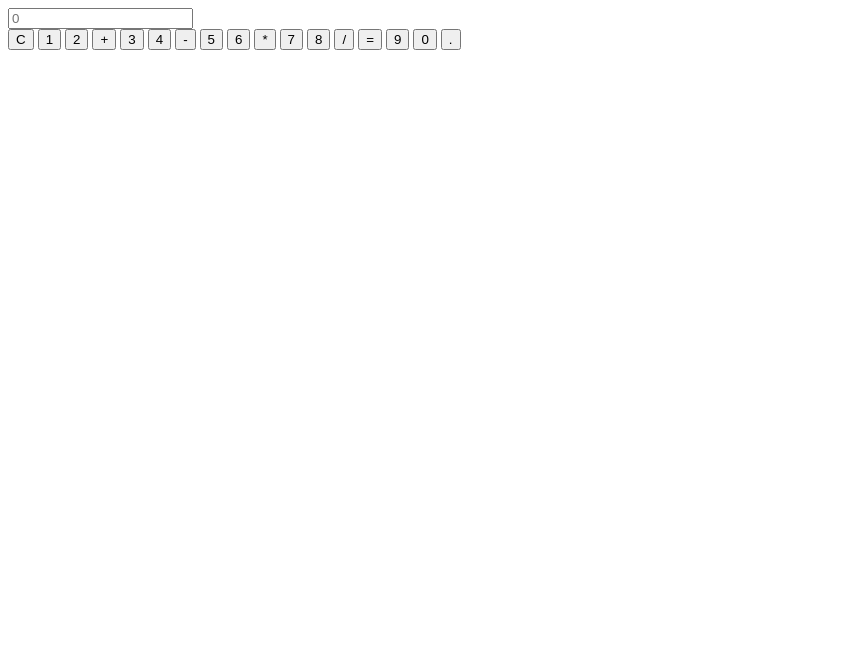
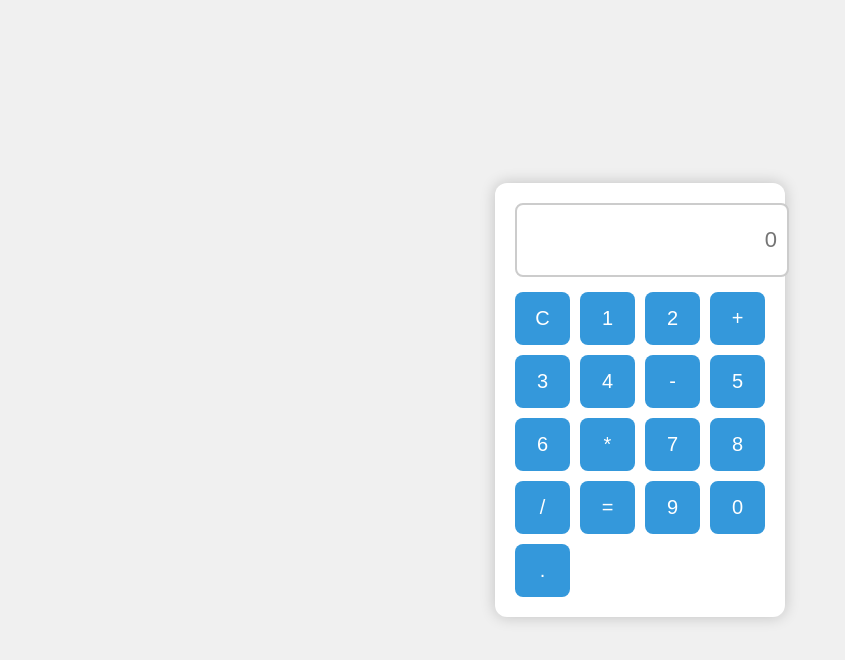
Before and after one commit to MR-BEAN009/MY-2ND-PROJECT, a plain HTML site: page index.html in a window 1280 px wide. Shown: the whole page, without its empty margins (0-845 px from the left). Drawn offline with Linux system fonts and the light colour scheme.

Commit message:
Update index.html

```diff
--- a/index.html
+++ b/index.html
@@ -3,7 +3,7 @@
 <head>
   <meta charset="UTF-8">
   <title>My Calculator</title>
-  <link rel="stylesheet" href="style.css">
+ <link rel="stylesheet" href="Calculator.css">
 </head>
 <body>
   <div id="calculator">
```
